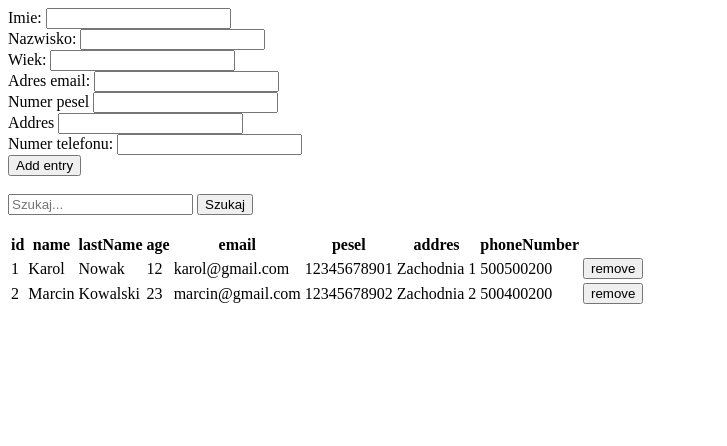
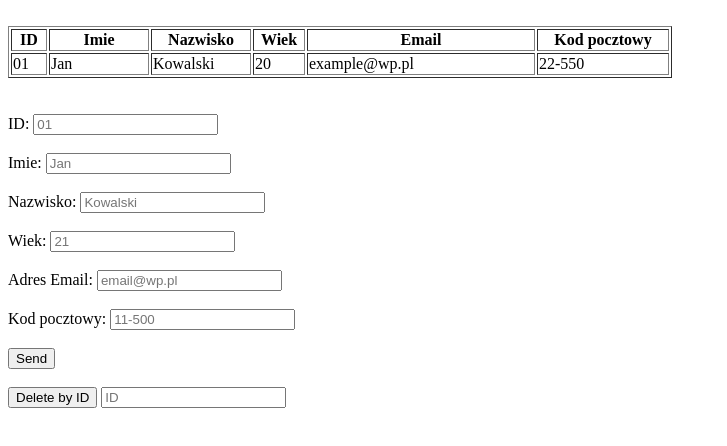
Before and after one commit to DamianGle/DamianGle.github.io, a plain HTML site: page lab4_1/index.html in a window 1280 px wide. Shown: the whole page, without its empty margins (0-727 px from the left). Drawn offline with nearby package versions, Linux system fonts and the light colour scheme.

Commit message:
Refactor projects structure.

```diff
--- a/lab4_1/index.html
+++ b/lab4_1/index.html
@@ -1,236 +1,30 @@
-<!DOCTYPE html>
-
 <html>
-  <head>
-    <meta http-equiv="Content-Type" content="text/html; charset = utf-8" />
-  </head>
-  <body>
-    <form id="addForm" onsubmit="return add(event)">
-      <label for="name">Imie:</label>
-      <input name="name" type="text" />
-      <br />
-      <label for="lastName">Nazwisko:</label>
-      <input name="lastName" type="text" />
-      <br />
-      <label for="age">Wiek:</label>
-      <input name="age" type="number" />
-      <br />
-      <label for="email">Adres email:</label>
-      <input name="email" type="email" />
-      <br />
-      <label for="pesel">Numer pesel</label>
-      <input name="pesel" type="text" />
-      <br />
-      <label for="address">Addres</label>
-      <input name="address" type="text" />
-      <br />
-      <label for="phoneNumber">Numer telefonu:</label>
-      <input name="phoneNumber" type="text" />
-      <br />
-      <input id="submitBtn" type="submit" value="Add entry" />
-    </form>
-    <br />
-    <div id="searchFiled">
-      <input id="searchBar" name="search" type="text" placeholder="Szukaj..." />
-      <button onclick="return search(event)">Szukaj</button>
-    </div>
-    <br />
-    <div id="tableDiv"></div>
-    <br />
-    <script type="text/javascript">
-    window.indexedDB = window.indexedDB || window.mozIndexedDB || window.webkitIndexedDB || window.msIndexedDB;
-    window.IDBTransaction = window.IDBTransaction || window.webkitIDBTransaction || window.msIDBTransaction;
-    window.IDBKeyRange = window.IDBKeyRange || window.webkitIDBKeyRange || window.msIDBKeyRange;
-
-      if (!window.indexedDB) {
-        window.alert(
-          "Your browser doesn't support a stable version of IndexedDB."
-        );
-      }
-
-      const clientData = [
-        {
-          name: "Karol",
-          lastName: "Nowak",
-          age: "12",
-          email: "karol@gmail.com",
-          pesel: '12345678901',
-          addres: "Zachodnia 1",
-          phoneNumber: "500500200"
-        },
-        {
-          name: "Marcin",
-          lastName: "Kowalski",
-          age: "23",
-          email: "marcin@gmail.com",
-          pesel: '12345678902',
-          address: "Zachodnia 2",
-          phoneNumber: "500400200"
-        },
-      ];
-
-      let db;
-      let request = window.indexedDB.open("newDatabase", 1);
-
-      request.onerror = function (event) {
-        console.log("error: The database is opened failed");
-      };
-
-      request.onsuccess = function (event) {
-        db = request.result;
-        console.log("success: The database " + db + " is opened successfully");
-        drawTable();
-      };
-
-      request.onupgradeneeded = function (event) {
-        var db = event.target.result;
-        var objectStore = db.createObjectStore("client", {
-          autoIncrement: true,
-        });
-
-        objectStore.createIndex("name", "name", { unique: false });
-        objectStore.createIndex("lastName", "lastName", { unique: false });
-        objectStore.createIndex("age", "age", { unique: false });
-        objectStore.createIndex("email", "email", { unique: true });
-        objectStore.createIndex("pesel", "pesel", { unique: true });
-        objectStore.createIndex("address", "address", { unique: false });
-        objectStore.createIndex("phoneNumber", "phoneNumber", { unique: true });
-
-        for (var i in clientData) {
-          objectStore.add(clientData[i]);
-        }
-      };
-
-      function add(event) {
-        event.preventDefault();
-
-        var formElements = document.getElementById("addForm");
-
-        var request = db
-          .transaction(["client"], "readwrite")
-          .objectStore("client")
-          .add({
-            name: formElements[0].value,
-            lastName: formElements[1].value,
-            age: formElements[2].value,
-            email: formElements[3].value,
-            pesel: formElements[4].value,
-            address: formElements[5].value,
-            phoneNumber: formElements[6].value,
-          });
-
-        request.onsuccess = function (event) {
-          console.log("Client added");
-          drawTable();
-        };
-
-        request.onerror = function (event) {
-          alert(
-            "Unable to add data\r\ user with that email aready exist in your database! "
-          );
-        };
-      }
-
-      function search(event) {
-        event.preventDefault();
-
-        let searchInputs = document.getElementById("searchBar").value.split(' ');
-
-        drawTable(searchInputs);
-      }
-
-      function remove(id) {
-        let request = db
-          .transaction(["client"], "readwrite")
-          .objectStore("client")
-          .delete(id);
-
-        request.onsuccess = function (event) {
-          console.log(`Client ${id} removed...`);
-          drawTable();
-        };
-      }
-
-      function generateTableHead(table, data) {
-        let thead = table.createTHead();
-        let row = thead.insertRow();
-
-        // Create id column
-        let th = document.createElement("th");
-        let text = document.createTextNode("id");
-        th.appendChild(text);
-        row.appendChild(th);
-
-        for (let key of data) {
-          let th = document.createElement("th");
-          let text = document.createTextNode(key);
-          th.appendChild(text);
-          row.appendChild(th);
-        }
-      }
-
-      function generateTable(table, filterItems = []) {
-        let objectStore = db.transaction("client").objectStore("client");
-
-        objectStore.openCursor().onsuccess = function (event) {
-          var cursor = event.target.result;
-
-          if (cursor) {
-            console.log(filterItems);
-            if (filterItems.length > 0 && filterItems[0] !== "") {
-              let exists = false;
-              for (let i = 0; i < filterItems.length; i++) {
-                const element = filterItems[i];
-
-                if (Object.values(cursor.value).includes(element)) {
-                  exists = true
-                }
-              }
-
-              if (!exists) {
-                cursor.continue();
-                return;
-              }
-            }
-
-            console.log(cursor.value)
-
-            let row = table.insertRow();
-            let cell = row.insertCell();
-            let text = document.createTextNode(cursor.key);
-            cell.appendChild(text);
-            for (const [key, value] of Object.entries(cursor.value)) {
-              let cell = row.insertCell();
-              let text = document.createTextNode(value);
-              cell.appendChild(text);
-            }
-
-            cell = row.insertCell();
-            let removeButton = document.createElement("button");
-            removeButton.setAttribute("id", "removeButton" + cursor.key);
-            removeButton.setAttribute("onclick", `remove(${cursor.key})`);
-            removeButton.innerHTML = "remove";
-            cell.appendChild(removeButton);
-
-            cursor.continue();
-          } else {
-            console.log("No more data");
-          }
-        };
-      }
-
-      function drawTable(filterItems) {
-        if (document.getElementById("tbody") !== null) {
-          document.querySelector("#tbody").remove();
-        }
-
-        let table = document.createElement("table");
-        table.setAttribute("id", "tbody");
-        let data = Object.keys(clientData[0]);
-        generateTable(table, filterItems);
-        generateTableHead(table, data);
-        document.getElementById("tableDiv").appendChild(table);
-      }
-    </script>
-  </body>
+<head>
+    <script src="https://ajax.googleapis.com/ajax/libs/jquery/3.5.1/jquery.min.js"></script>
+    <script src="scripts.js"></script>
+    <link rel="stylesheet" href="stylesheet.js">
+</head>
+<body style="margin: 20 px auto;">
+    <br>
+    <table border=1>
+        <thead>
+            <th style="width:2em">ID</th>
+            <th style="width:6em">Imie</th>
+            <th style="width:6em">Nazwisko</th>
+            <th style="width:3em">Wiek</th>
+            <th style="width:14em">Email</th>
+            <th style="width:8em">Kod pocztowy</th>
+        </thead>
+    </table><br>
+    <br>
+    <label for="ID">ID: </label> <input id="add_id" type="text" placeholder="01" pattern="[0-9]{1-6}"><br><br>
+    <label for="imie">Imie: </label> <input id="add_name" type="text" placeholder="Jan" pattern="[a-zA-Z]{2,64}"><br><br>
+    <label for="nazwisko">Nazwisko: </label> <input id="add_surname" type="text" placeholder="Kowalski" pattern="[a-zA-Z]{2,64}"><br><br>
+    <label for="wiek">Wiek: </label><input id="add_age" type="text" placeholder="21" pattern="[0-9]{1-3}"><br><br>
+    <label for="email">Adres Email: </label> <input id="add_email" type="text" placeholder="email@wp.pl" pattern="[A-Za-z0-9._%+-]+@[A-Za-z0-9.-]+\.[A-Za-z]{2,}$"><br><br>
+    <label for="kod_pocztowy">Kod pocztowy: </label> <input id="add_postal" type="text" placeholder="11-500" pattern="[0-9]{2}-[0-9]{3}"><br><br>
+    <button onclick="addEmployee()">Send</button><br><br>
+    <button onclick="deleteEmployee()">Delete by ID</button>
+    <input id="delete_id" type="text" placeholder="ID">
+</body>
 </html>
--- /dev/null
+++ b/lab4_1/scripts.js
@@ -0,0 +1,111 @@
+//prefixes of implementation that we want to test
+window.indexedDB = window.indexedDB || window.mozIndexedDB || window.webkitIndexedDB || window.msIndexedDB;
+
+//prefixes of window.IDB objects
+window.IDBTransaction = window.IDBTransaction || window.webkitIDBTransaction || window.msIDBTransaction;
+window.IDBKeyRange = window.IDBKeyRange || window.webkitIDBKeyRange || window.msIDBKeyRange
+
+if (!window.indexedDB) {
+    window.alert("Brak wsparcia IndexedDB na twoja przegladarke.")
+};
+
+const employeeData = [{id:"01", name:"Jan", surname:"Kowalski", age:"20", email:"example@wp.pl", postal:"22-550"}];
+
+var db;
+var request = window.indexedDB.open("newDatabase", 1);
+
+request.onerror = function (event) {
+    console.log("error: ");
+};
+
+request.onsuccess = function (event) {
+    db = request.result;
+    console.log("success: ", db);
+    loadTable();
+};
+
+request.onupgradeneeded = function (event) {
+    var db = event.target.result;
+    var objectStore = db.createObjectStore("employee", {
+        keyPath: "id"
+    });
+
+    for (var i in employeeData) {
+        objectStore.add(employeeData[i]);
+    }
+}
+
+function loadTable() {
+    var employees = "";
+    $('.employee').remove();
+
+    var objectStore = db.transaction("employee").objectStore("employee");
+    objectStore.openCursor().onsuccess = function (event) {
+        var cursor = event.target.result;
+        if (cursor) {
+            employees = employees.concat(
+                '<tr class="employee">' +
+                '<td class="ID">' + cursor.key + '</td>' +
+                '<td class="Imie">' + cursor.value.name + '</td>' +
+                '<td class="Nazwisko">' + cursor.value.surname + '</td>' +
+                '<td class="Wiek">' + cursor.value.age + '</td>' +
+                '<td class="Email">' + cursor.value.email + '</td>' +
+                '<td class="kod_pocztowy">' + cursor.value.postal + '</td>' +
+                '</tr>');
+            cursor.continue(); // wait for next event
+        } else {
+            $('thead').after(employees); // no more events
+        }
+    };
+}
+
+function addEmployee() {
+    var employeeID = $('#add_id').val();
+    var name = $('#add_name').val();
+    var surname = $('#add_surname').val();
+    var age = $('#add_age').val();
+    var email = $('#add_email').val();
+    var postal = $('#add_postal').val();
+    var request = db.transaction(["employee"], "readwrite")
+        .objectStore("employee")
+        .add({
+            id: employeeID,
+            name: name,
+            surname: surname,
+            age: age,
+            email: email,
+            postal: postal
+        });
+
+
+    request.onsuccess = function (event) {
+        loadTable();
+        clearButtons();
+    };
+
+    request.onerror = function (event) {
+        alert("error");
+    }
+}
+
+function deleteEmployee() {
+    var employeeID = $('#delete_id').val();
+    var request = db.transaction(["employee"], "readwrite")
+        .objectStore("employee")
+        .delete(employeeID);
+
+    request.onsuccess = function (event) {
+        loadTable();
+        clearButtons();
+    };
+};
+
+function clearButtons() {
+    $('#add_id').val("");
+    $('#add_name').val("");
+    $('#add_surname').val("");
+    $('#add_age').val("");
+    $('#add_email').val("");
+    $('#add_postal').val("");
+    $('delete_id').val("");
+};
--- /dev/null
+++ b/lab4_1/stylesheet.css
@@ -0,0 +1,9 @@
+input:valid{
+    border: 2px solid green;}
+
+input:invalid{
+    border: 2px solid red;}
+
+input:placeholder-shown{
+    border: 1px solid black;
+}
```
